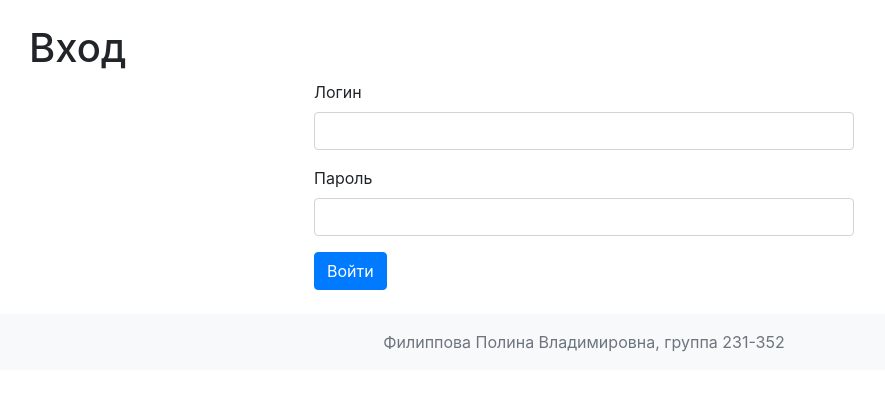
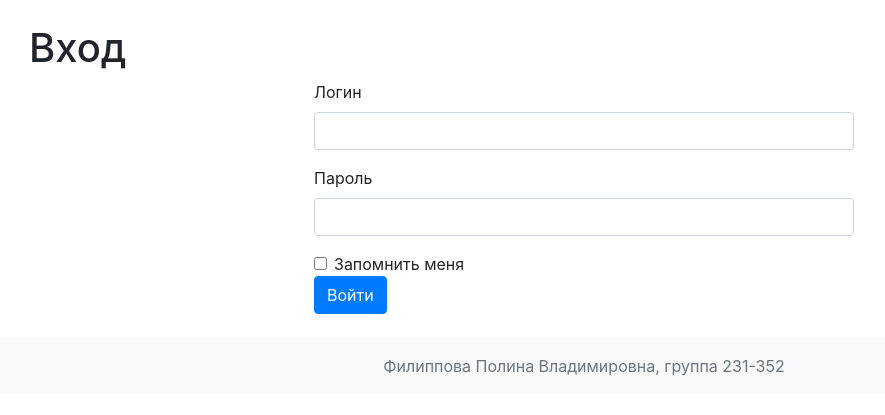
Before and after one commit to linafillippova/web-examen-2025, a Flask app: page /login in a window 1280 px wide. Shown: the part 56-471 px from the top of the page, without its empty margins (56-941 px from the left). Run offline with Flask 3, Linux system fonts and the light colour scheme; some libraries are stand-ins or nearby versions.

Commit message:
Update login.html

```diff
--- a/templates/login.html
+++ b/templates/login.html
@@ -22,6 +22,10 @@
                         <span class="text-danger">{{ error }}</span>
                     {% endfor %}
                 </div>
+                <div class="form-check">
+                    {{ form.remember_me(class="form-check-input") }}
+                    <label class="form-check-label" for="remember_me">Запомнить меня</label>
+                </div>
                 {{ form.submit(class="btn btn-primary") }}
             </form>
         </div>
```
